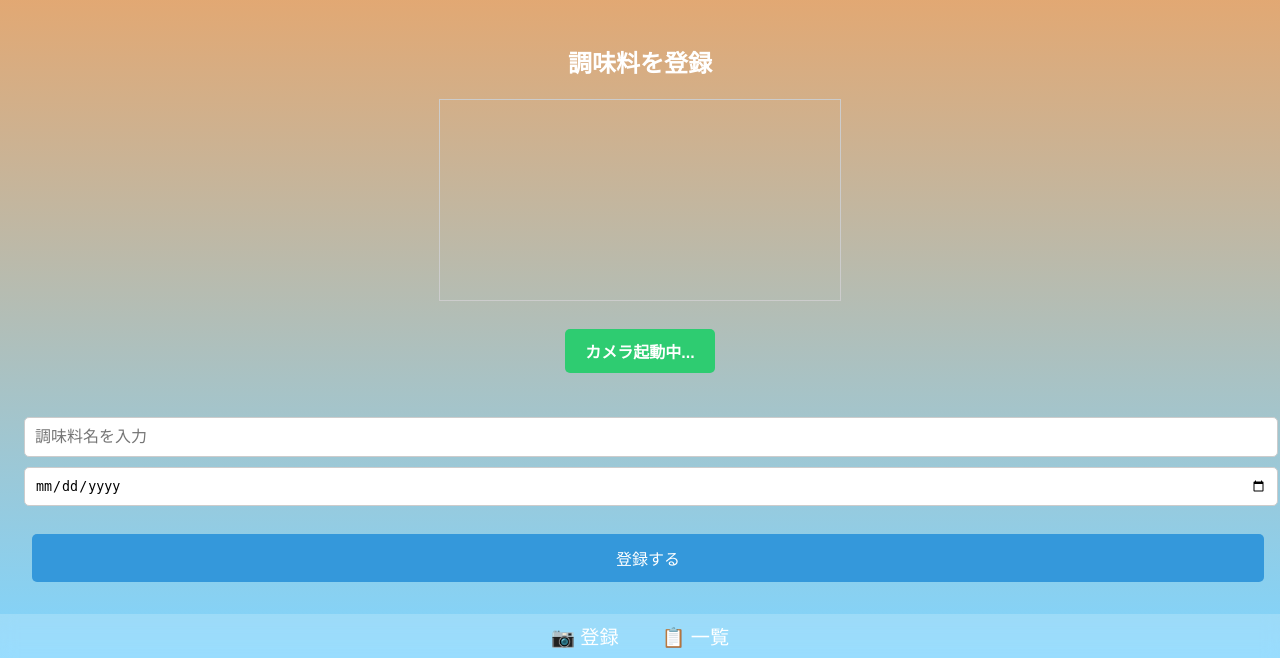
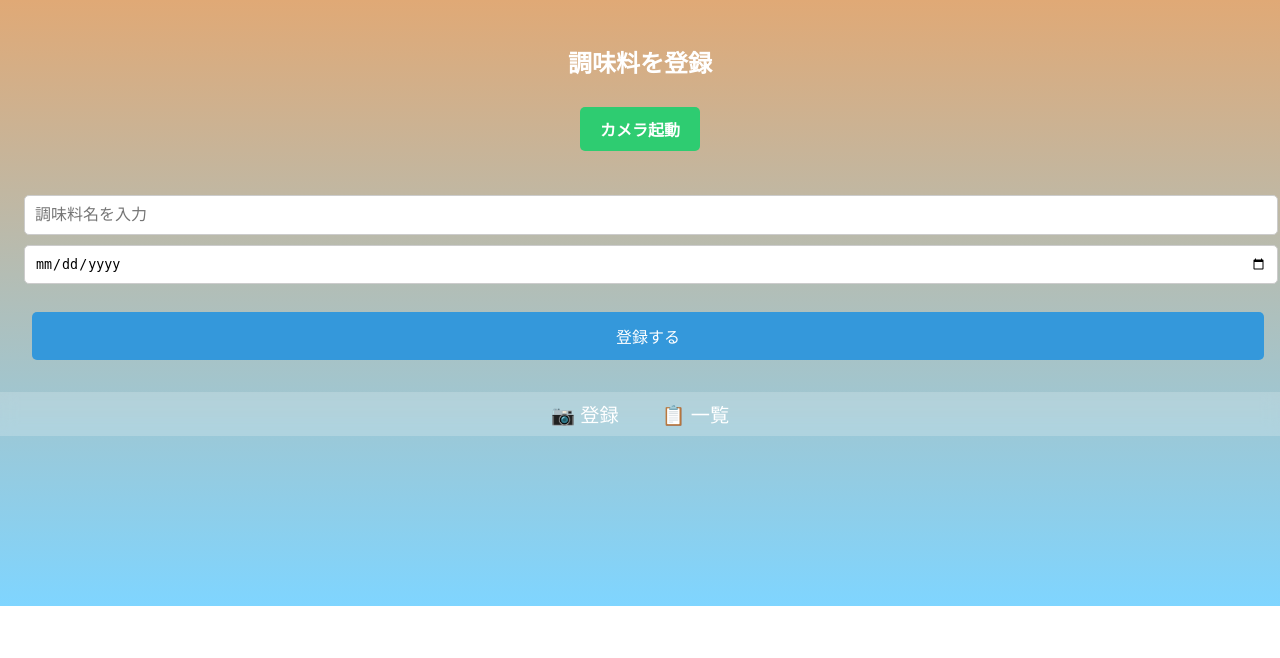
Before and after one commit to sum0924ssk-beep/kojin, a FastAPI app: page / in a window 1280 px wide. Shown: the part 194-852 px from the top of the page. After the commit the page ends 800 px from the top, so only its background shows below. Run offline with FastAPI, Linux system fonts and the light colour scheme; data that the repository does not hold is empty.

Commit message:
枠修正

```diff
--- a/templates/index.html
+++ b/templates/index.html
@@ -3,12 +3,11 @@
 <section class="container">
 <h2>調味料を登録</h2>
 <form action="/upload" method="post" enctype="multipart/form-data">
-    <video id="camera" autoplay playsinline style="width: 100%; max-width: 400px; display: block; margin: 0 auto; border: 1px solid #ccc;"></video>
     <canvas id="photoCanvas" style="display:none;"></canvas>
 
     <div class="button-group" style="text-align: center; margin: 20px 0;">
         <label for="fileInput" class="custom-file-upload" style="display: inline-block; padding: 10px 20px; background-color: #2ecc71; color: white; border-radius: 5px; cursor: pointer;">
-            カメラ起動中...
+            カメラ起動
         </label>
         <input type="file" id="fileInput" name="file" accept="image/*" capture="environment" style="display: none;">
     </div>
```
